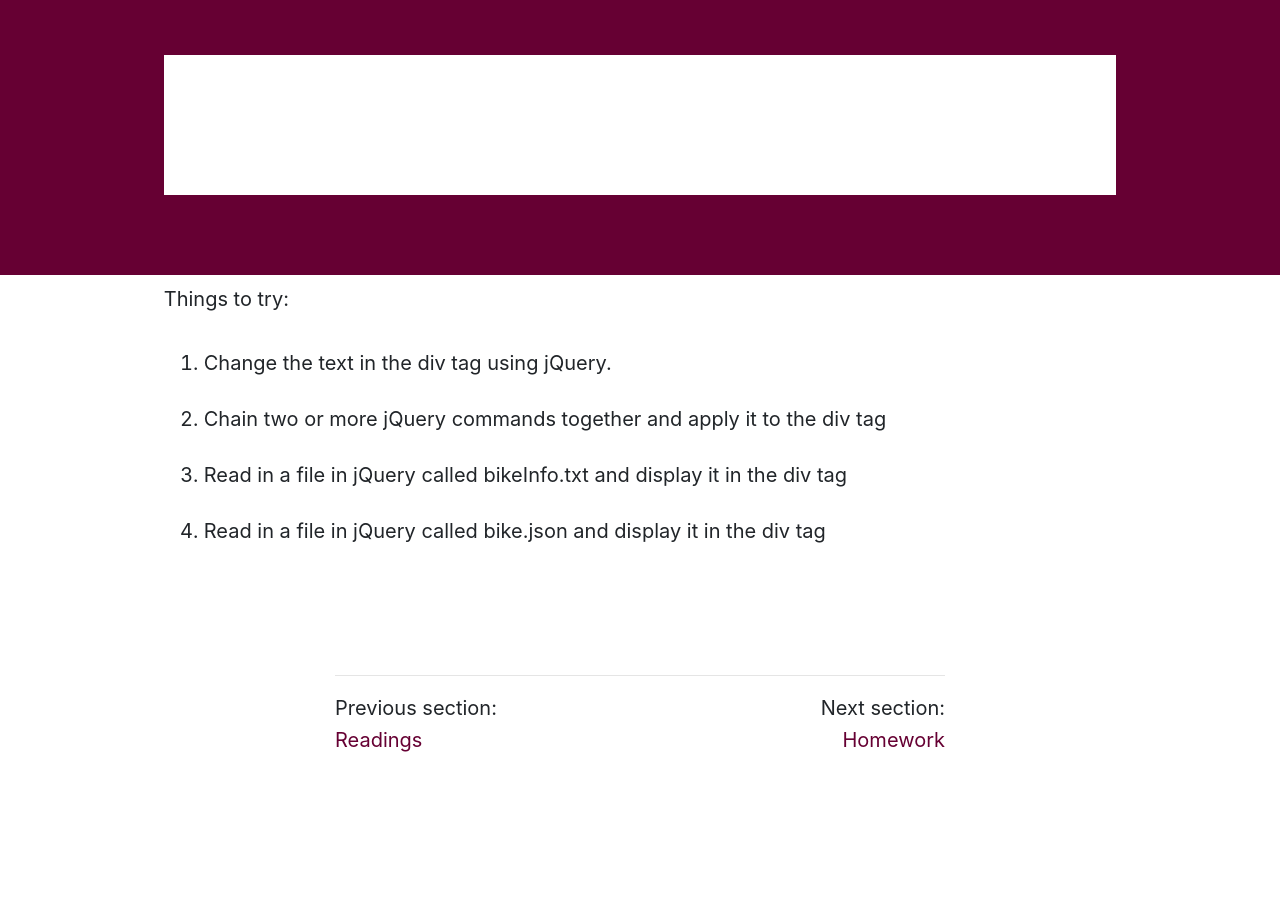
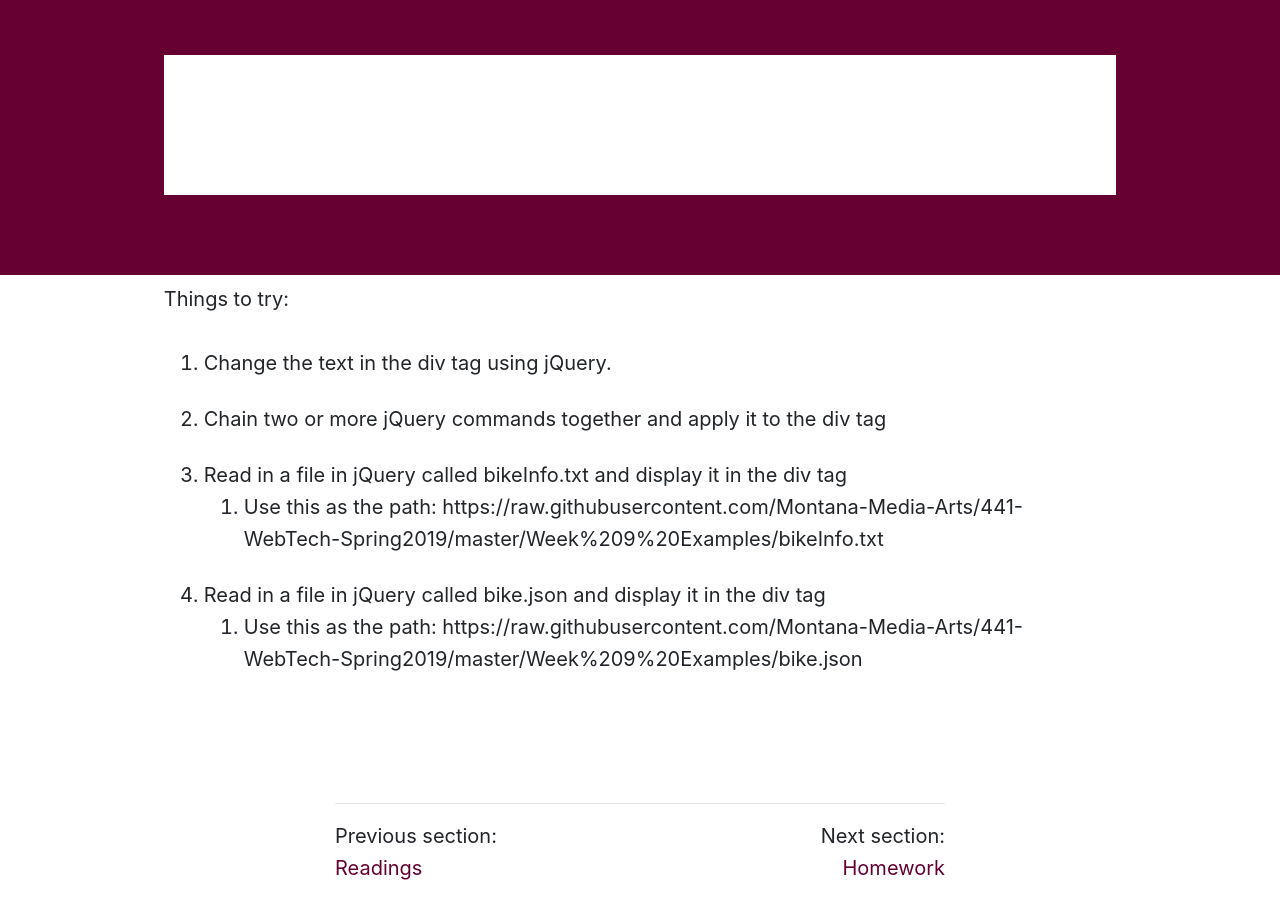
Before and after one commit to Montana-Media-Arts/441-web-tech-Spring2019-course, a Jekyll site: the page built from modules/week-9/_posts/2002-01-02-handson.md, in a window 1280 px wide and 900 px high, scrolled down 906 px. Built offline with Jekyll 4.4.1, drawn with Linux system fonts in a browser that asks for light colours; nearby versions of some CDN libraries; a script that is not in the unit is left out; before the commit the page ends 1678 px from its top, so only the background shows below that.

Commit message:
Update 2002-01-02-handson.md

```diff
--- a/modules/week-9/_posts/2002-01-02-handson.md
+++ b/modules/week-9/_posts/2002-01-02-handson.md
@@ -41,4 +41,6 @@ Things to try:
 1. Change the text in the div tag using jQuery.
 2. Chain two or more jQuery commands together and apply it to the div tag
 3. Read in a file in jQuery called bikeInfo.txt and display it in the div tag
+   1. Use this as the path: https://raw.githubusercontent.com/Montana-Media-Arts/441-WebTech-Spring2019/master/Week%209%20Examples/bikeInfo.txt
 4. Read in a file in jQuery called bike.json and display it in the div tag
+   1. Use this as the path: https://raw.githubusercontent.com/Montana-Media-Arts/441-WebTech-Spring2019/master/Week%209%20Examples/bike.json
```
